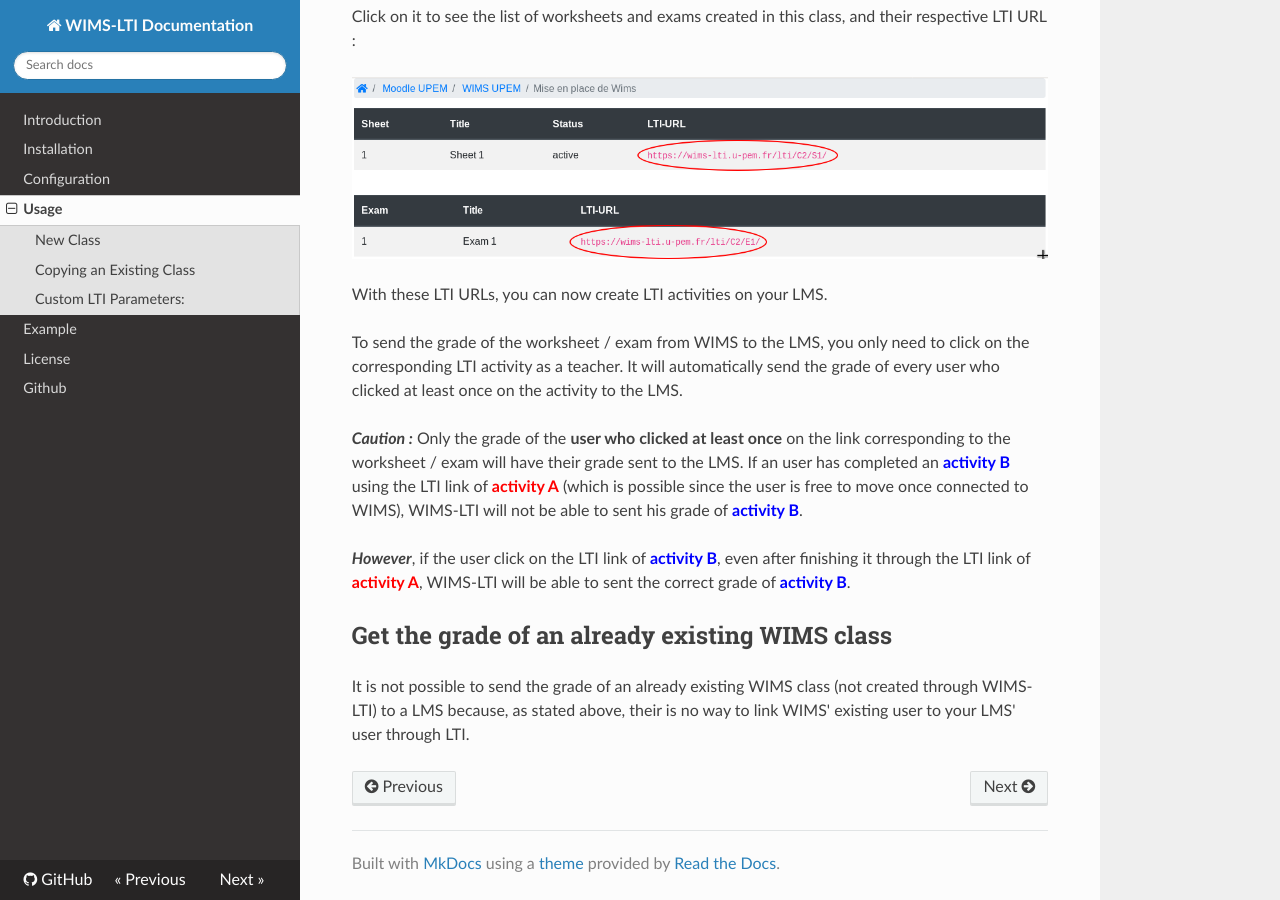
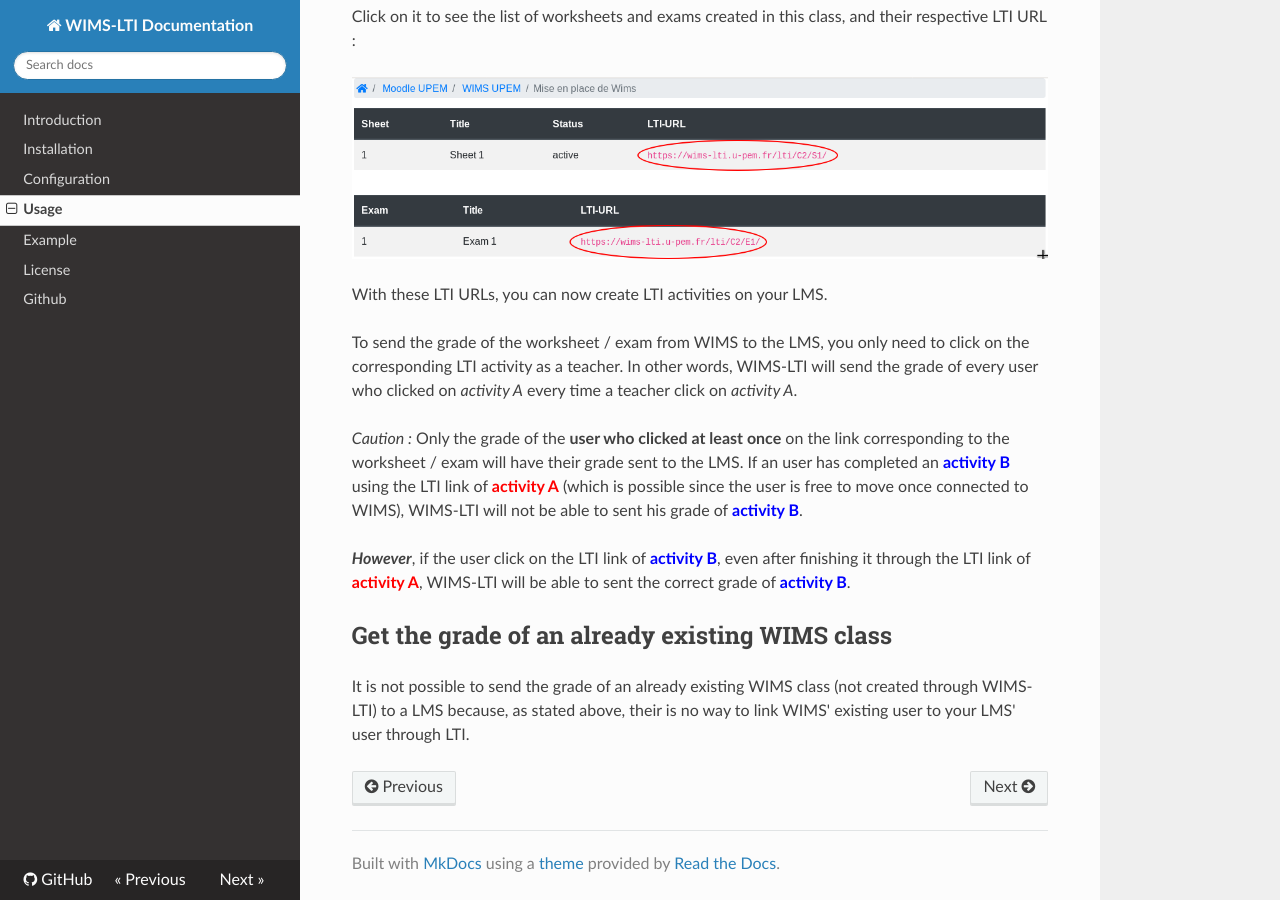
Before and after one commit to PremierLangage/wims-lti, an MkDocs documentation site: the page built from docs/usage.md, in a window 1280 px wide and 900 px high, scrolled down 2390 px. Built offline with MkDocs 1.6.1, drawn with Linux system fonts in a browser that asks for light colours; nearby versions of some CDN libraries; some of the changed text lies outside the part shown.

Commit message:
Update doc

```diff
--- a/docs/usage.md
+++ b/docs/usage.md
@@ -1,6 +1,6 @@
 ## Creating classes
 
-#### New Class
+***New Class***
 
 To create a new class through LTI, teacher only need to create an **LTI activity** on their LMS' course.
 The WIMS' class will be automatically created as soon as a **teacher** of the LMS' course click
@@ -31,7 +31,7 @@
 contact your WIMS-LTI administrator to solve this problem.
 
 
-#### Copying an Existing Class
+***Copying an Existing Class***
 
 It is (for now) not possible to duplicate an existing class when creating a new class through LTI.
 A workaround is to create a backup if your existing class through
@@ -46,7 +46,7 @@
 and choose your backup archive.
 
 
-#### Custom LTI Parameters:
+***Custom LTI Parameters: ***
 
 When creating a new class, a number of custom LTI parameters can be added to change some
 of the settings of the created class and its supervisor:
@@ -95,11 +95,10 @@
 With these LTI URLs, you can now create LTI activities on your LMS.
 
 To send the grade of the worksheet / exam from WIMS to the LMS, you only
-need to click on the corresponding LTI activity as a teacher. It will
-automatically send the grade of every user who clicked at least once on the
-activity to the LMS.
+need to click on the corresponding LTI activity as a teacher. In other words, WIMS-LTI will send
+the grade of every user who clicked on *activity A* every time a teacher click on *activity A*.
 
-***Caution :*** Only the grade of the **user who clicked at least once** on the link corresponding
+*Caution :* Only the grade of the **user who clicked at least once** on the link corresponding
 to the worksheet / exam will have their grade sent to the LMS. If an user
 has completed an <font color='blue'>**activity B**</font> using the LTI link of
 <font color='red'>**activity A**</font> (which is possible since the user is free to move once
```
Also changed, not shown: other parts of docs/usage.md (+1 -1 lines).
